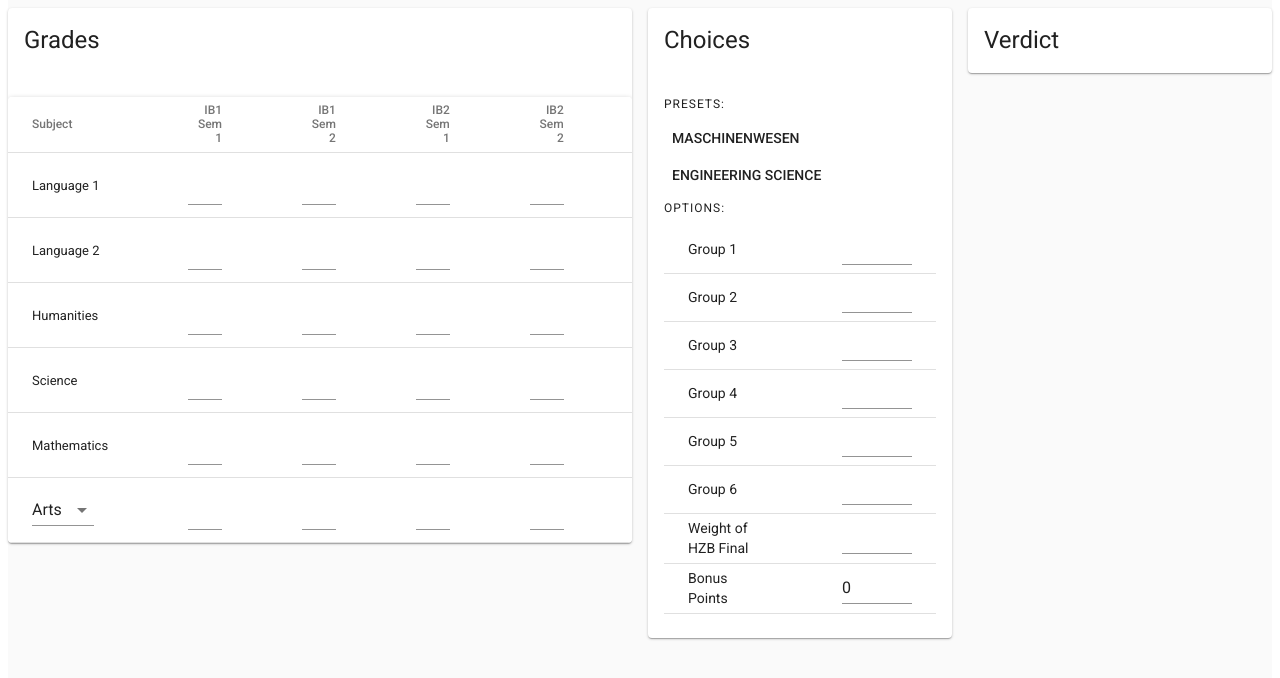
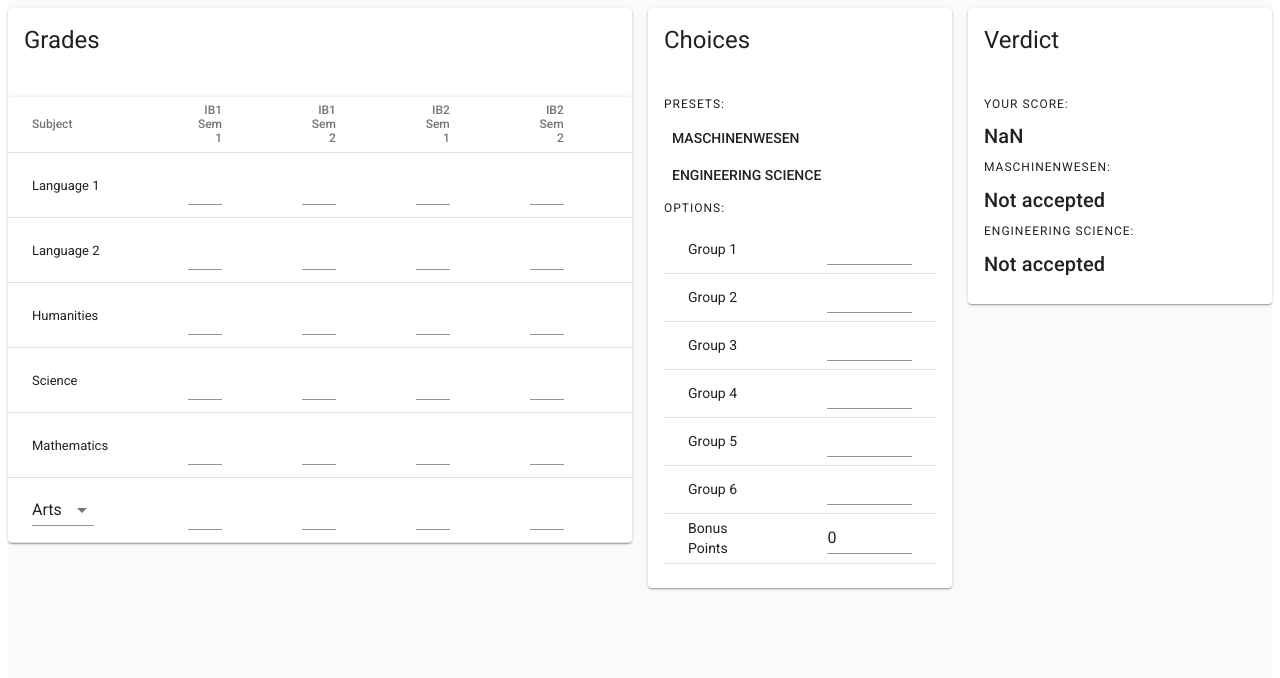
Before and after one commit to ojas121/tum-accept, a React (Create React App) app: page / in a window 1280 px wide. Shown: the top 678 px of the page. Built offline with nearby package versions, Linux system fonts and the light colour scheme.

Commit message:
More fixes, more problems

```diff
--- a/src/App.js
+++ b/src/App.js
@@ -9,6 +9,7 @@ import CardContent from '@material-ui/core/CardContent'
 import ChoiceForm from './ChoiceForm'
 import createMuiTheme from "@material-ui/core/styles/createMuiTheme";
 import {purple, teal} from "@material-ui/core/colors";
+import Verdict from "./Verdict";
 
 
 const theme = createMuiTheme({
@@ -55,7 +56,7 @@ class App extends Component {
       finalGrades: [null, null, null, null, null, null],
       bonus: 0,
       subjectWeighting: [null, null, null, null, null, null],
-      totalWeight: null,
+      totalWeight: 0.65,
       type6: "Arts",
     };
   }
@@ -118,7 +119,7 @@ class App extends Component {
             <Card>
               <CardHeader title={"Choices"}/>
               <CardContent>
-                <ChoiceForm changeBonus={this.changeBonus} changeSubjectWeighting={this.changeSubjectWeighting} changeTotalWeight={this.changeTotalWeighting}/>
+                <ChoiceForm changeBonus={this.changeBonus} changeSubjectWeight={this.changeSubjectWeighting} changeTotalWeight={this.changeTotalWeighting} type6={this.state.type6}/>
               </CardContent>
             </Card>
           </Grid>
@@ -126,6 +127,9 @@ class App extends Component {
           <Grid item md={3}>
             <Card>
               <CardHeader title={"Verdict"}/>
+              <CardContent>
+              <Verdict totalWeight={this.state.totalWeight} avgGrades={this.state.avgGrades} subjectWeighting={this.state.subjectWeighting} bonus={this.state.bonus} finalGrades={this.state.finalGrades}/>
+              </CardContent>
             </Card>
           </Grid>
         </Grid>
--- a/src/ChoiceForm.js
+++ b/src/ChoiceForm.js
@@ -27,13 +27,40 @@ class ChoiceForm extends React.Component {
         };
     }
 
-    preset = choice => {};
+    preset = choice => {
+        if(choice === "mw") {
+            this.changeSubWeight(0,1);
+            this.changeSubWeight(1,2);
+            this.changeSubWeight(0,3);
+            this.changeSubWeight(2,4);
+            this.changeSubWeight(3,5);
+            this.changeSubWeight(2,6);
+        } else {
+            this.changeSubWeight(1,1);
+            this.changeSubWeight(1,2);
+            this.changeSubWeight(0,3);
+            this.changeSubWeight(1,4);
+            this.changeSubWeight(2,5);
+            this.changeSubWeight(1,6);
+        }
+    };
 
-    changeSubWeight(newWeight, group) {}
+    changeSubWeight(newWeight, group) {
+        this.setState({
+            ["g"+group]: newWeight,
+        });
+        this.props.changeSubjectWeight(newWeight, group);
+    }
 
-    changeTotalWeight(newWeight) {}
+    changeTotalWeight(newWeight) {
+        this.setState({totalWeight: newWeight});
+        this.props.changeTotalWeight(newWeight);
+    }
 
-    changeBonus(newBonus) {}
+    changeBonus(newBonus) {
+        this.setState({bonus: newBonus});
+        this.props.changeBonus(newBonus);
+    }
 
     render() {
 
@@ -70,10 +97,6 @@ class ChoiceForm extends React.Component {
                         <TableCell><TextField value={this.state.g6} onChange={(event) => this.changeSubWeight(event.target.value, 6)}/></TableCell>
                     </TableRow>
                     <TableRow>
-                        <TableCell><Typography>Weight of HZB Final</Typography></TableCell>
-                        <TableCell><TextField value={this.state.totalWeight} onChange={(event) => this.changeTotalWeight(event.target.value)}/></TableCell>
-                    </TableRow>
-                    <TableRow>
                         <TableCell><Typography>Bonus Points</Typography></TableCell>
                         <TableCell><TextField value={this.state.bonus} onChange={(event) => this.changeBonus(event.target.value)}/></TableCell>
                     </TableRow>
--- a/src/GradesTable.js
+++ b/src/GradesTable.js
@@ -37,6 +37,7 @@ class SimpleTable extends React.Component {
             this.createData(<SubjectSelector change6={this.change6}/>, 6)
         ];
         this.changeGrade = this.changeGrade.bind(this);
+        this.state={};
 
     }
 
--- a/src/Verdict.js
+++ b/src/Verdict.js
@@ -0,0 +1,74 @@
+import React, { Component } from 'react';
+import './App.css';
+import { withStyles } from '@material-ui/core/styles';
+import SimpleTable from './GradesTable.js'
+import Grid from '@material-ui/core/Grid'
+import Card from '@material-ui/core/Card'
+import CardHeader from '@material-ui/core/CardHeader'
+import CardContent from '@material-ui/core/CardContent'
+import ChoiceForm from './ChoiceForm'
+import createMuiTheme from "@material-ui/core/styles/createMuiTheme";
+import {purple, teal} from "@material-ui/core/colors";
+import {Typography} from "@material-ui/core";
+
+class Verdict extends React.Component {
+
+    calculateScore() {
+        let total = 0;
+
+        let averageTotal = 0;
+        this.props.finalGrades.forEach(grade => {
+            let newGrade = 100- (20*(7-Number(grade)));
+            averageTotal += newGrade;
+        });
+        averageTotal = averageTotal/6;
+        total += averageTotal * 0.65;
+        console.log(averageTotal);
+
+        let allWeighted = 0;
+        let numberWeighted = 0;
+        for(let i = 0; i < 6; i++) {
+            let newGrade = 100- (20*(7-Number(this.props.avgGrades[i])));
+            allWeighted += newGrade * Number(this.props.subjectWeighting[i]);
+            numberWeighted += Number(this.props.subjectWeighting[i]);
+            console.log(this.props.subjectWeighting[i]);
+        }
+        total += (allWeighted*0.35/numberWeighted);
+
+        total += Number(this.props.bonus);
+
+        return total;
+    }
+
+    render() {
+        let score = this.calculateScore();
+        let mw, es;
+        if(score >= 82) {
+            es = "Accepted";
+        } else if (score > 74) {
+            es = "Interview";
+        } else {
+            es = "Not accepted";
+        }
+
+        if(score >= 75) {
+            mw = "Accepted";
+        } else if (score > 67) {
+            mw = "Interview";
+        } else {
+            mw = "Not accepted";
+        }
+
+        return(<div>
+            <Typography variant="overline">Your score: </Typography>
+            <Typography variant="h6">{score}</Typography>
+            <Typography variant="overline">Maschinenwesen: </Typography>
+            <Typography variant="h6">{mw}</Typography>
+            <Typography variant="overline">Engineering Science: </Typography>
+            <Typography variant="h6">{es}</Typography>
+        </div>);
+    }
+
+}
+
+export default Verdict;
```
